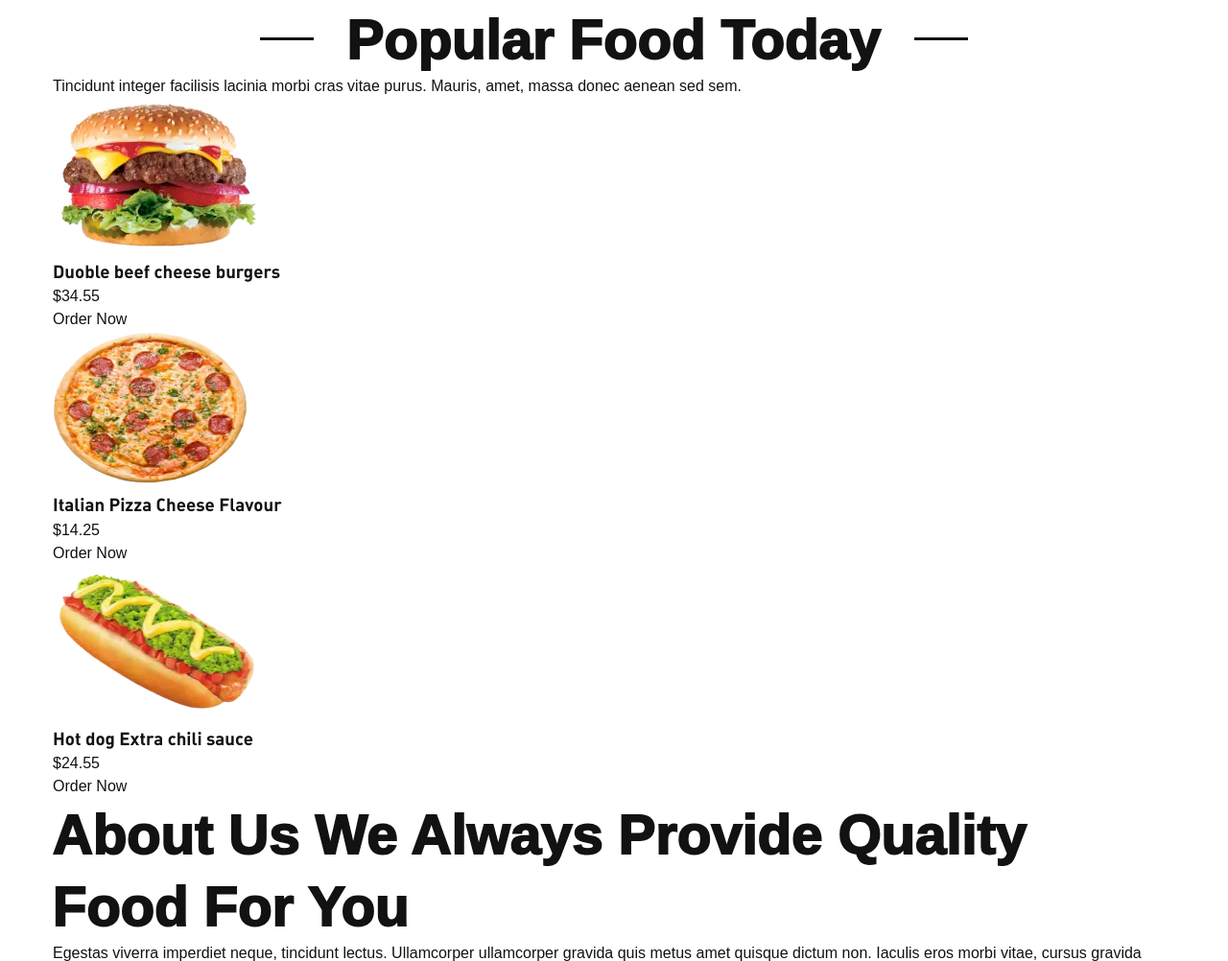
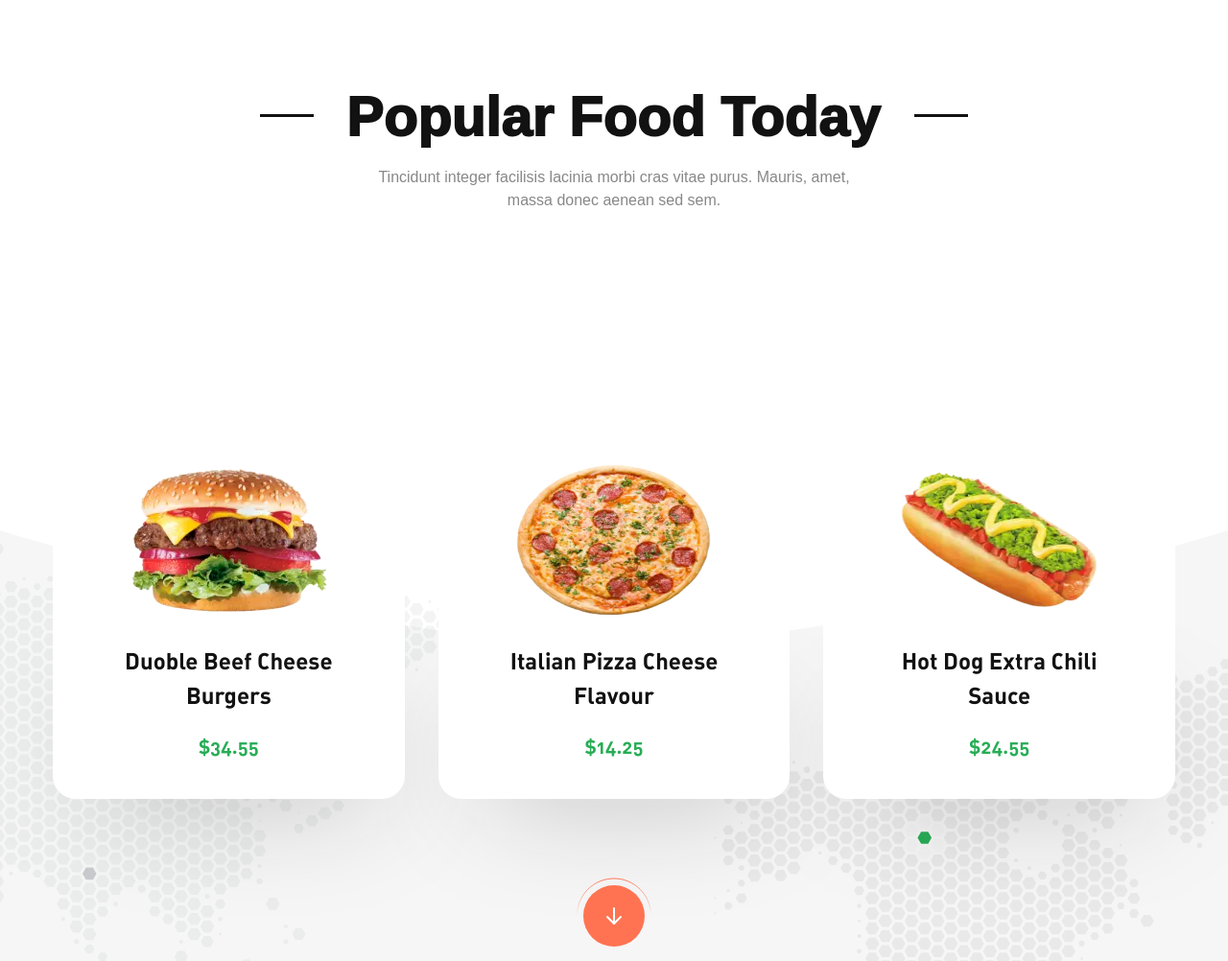
Before and after one commit to prmkvlad/food-ordering-website, a plain HTML site: page src/html/index.html in a window 1280 px wide. Shown: the part 1197-2199 px from the top of the page at 96% size. Drawn offline with Linux system fonts and the light colour scheme; a web font is replaced by a local one.

Commit message:
Popular section style

```diff
--- a/src/html/index.html
+++ b/src/html/index.html
@@ -35,7 +35,7 @@
 			</div>
 		</header>
 
-		<main>
+		<main class="main">
 			<section class="hero">
 				<div class="container hero__inner">
 					<div class="hero__content">
@@ -52,13 +52,13 @@
 							</div>
 						</form>
 					</div>
-					<a class="arrow-link" href=""></a>
+					<a class="arrow-link hero__arrow" href=""></a>
 				</div>
 			</section>
 
 			<section class="popular">
 				<div class="container">
-					<h2 class="title title--lines">Popular food today</h2>
+					<h2 class="title title--lines popular__title">Popular food today</h2>
 					<div class="popular__description">
 						<p>Tincidunt integer facilisis lacinia morbi cras vitae purus. Mauris, amet, massa donec aenean sed
 							sem.</p>
@@ -98,7 +98,7 @@
 							</article>
 						</li>
 					</ul>
-					<a class="arrow-link" href=""></a>
+					<a class="arrow-link popular__arrow" href=""></a>
 				</div>
 			</section>
 
--- a/src/scss/base/_global.scss
+++ b/src/scss/base/_global.scss
@@ -46,3 +46,23 @@ body {
 		}
 	}
 }
+
+.main {
+	position: relative;
+
+	&::before {
+		content: '';
+		display: block;
+		height: 100%;
+		position: absolute;
+		left: 0;
+		right: 0;
+		z-index: -2;
+		background-image:
+			url('../img/map.svg'),
+			url('../img/sections_bg.svg');
+		background-repeat: no-repeat;
+		background-size: 100%;
+		background-position: center 170rem, center 175rem;
+	}
+}
--- a/src/scss/components/_arrow-link.scss
+++ b/src/scss/components/_arrow-link.scss
@@ -1,13 +1,10 @@
 .arrow-link {
+	position: relative;
 	display: block;
 	width: 6.4rem;
 	height: 6.4rem;
 	border-radius: 50%;
 	background-color: $c-orange;
-	position: absolute;
-	left: 0;
-	right: 0;
-	bottom: 8rem;
 	margin: 0 auto;
 	background-image: url('../img/icons/icon_arrow_down_short.svg');
 	background-repeat: no-repeat;
--- /dev/null
+++ b/src/scss/components/_product-card.scss
@@ -0,0 +1,61 @@
+.product-card {
+	position: relative;
+	background-color: $c-white;
+	border-radius: 2.4rem;
+	padding: 26rem 5rem 4rem;
+
+	&::before {
+		content: '';
+		display: block;
+		bottom: 1rem;
+		z-index: -1;
+		position: absolute;
+		width: calc(100% - 8rem);
+		height: 6rem;
+		background-color: rgba($c-black, 0.32);
+		border-radius: 2.4rem;
+		filter: blur(6rem);
+	}
+
+	&__content {
+		text-align: center;
+		font-weight: bold;
+	}
+
+	&__img {
+		position: absolute;
+		left: 0;
+		right: 0;
+		bottom: 19rem;
+		margin: 0 auto;
+	}
+
+	&__name {
+		font-size: 2.4rem;
+		max-width: 23rem;
+		margin: 0 auto;
+		margin-bottom: 2rem;
+		text-transform: capitalize;
+	}
+
+	&__price {
+		font-size: 2rem;
+		color: $c-green;
+	}
+
+	&__order {
+		position: absolute;
+		background-color: $c-orange;
+		color: $c-white;
+		left: 0;
+		right: 0;
+		bottom: 0;
+		padding: 2.4rem 4rem;
+		border-radius: 0 0 2.4rem 2.4rem;
+		background-image: url('../img/icons/icon_arrow_right_short.svg');
+		background-repeat: no-repeat;
+		background-size: 1.8rem;
+		background-position: center right 4.4rem;
+		opacity: 0;
+	}
+}
--- a/src/scss/components/_search-form.scss
+++ b/src/scss/components/_search-form.scss
@@ -17,6 +17,4 @@
 		padding: 2.6rem;
 		width: 100%;
 	}
-
-	&__btn {}
 }
--- a/src/scss/sections/_hero.scss
+++ b/src/scss/sections/_hero.scss
@@ -6,6 +6,7 @@
 	background-repeat: no-repeat;
 	background-size: cover;
 	background-position: center bottom 11rem;
+	margin-bottom: 8rem;
 
 	&::before,
 	&::after {
@@ -30,6 +31,13 @@
 	&::after {
 		right: 3rem;
 		transform: scaleX(-1);
+	}
+
+	&__arrow {
+		position: absolute;
+		left: 0;
+		right: 0;
+		bottom: 8rem;
 	}
 
 	&__inner {
--- /dev/null
+++ b/src/scss/sections/_popular.scss
@@ -0,0 +1,27 @@
+.popular {
+	margin-bottom: 12rem;
+
+	&__title {
+		margin-bottom: 1.5rem;
+	}
+
+	&__description {
+		text-align: center;
+		color: rgba($c-black, 0.5);
+		max-width: 52rem;
+		margin: 0 auto;
+		margin-bottom: 19rem;
+	}
+
+	&__list {
+		display: grid;
+		grid-template-columns: repeat(3, 1fr);
+		gap: 3.5rem;
+		align-items: end;
+		margin-bottom: 9rem;
+	}
+
+	&__item {}
+
+	&__arrow {}
+}
--- a/src/scss/style.scss
+++ b/src/scss/style.scss
@@ -10,6 +10,7 @@
 @import 'components/btn';
 @import 'components/search-form';
 @import 'components/arrow-link';
+@import 'components/product-card';
 
 //layours
 @import 'layout/header';
@@ -18,3 +19,4 @@
 
 //sections
 @import 'sections/hero';
+@import 'sections/popular';
```
Also changed, not shown: src/css/style.css.
